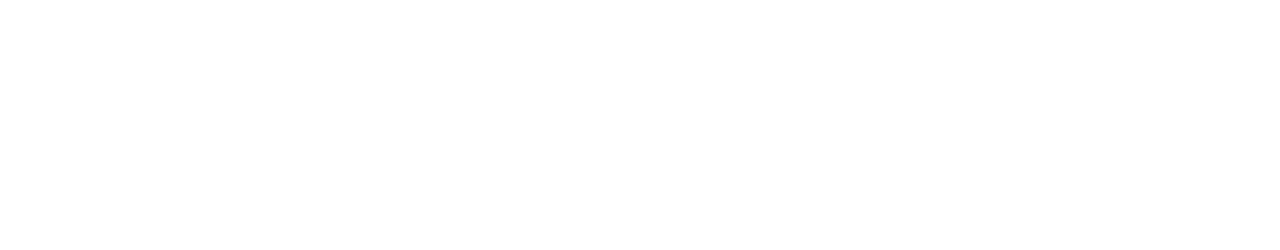
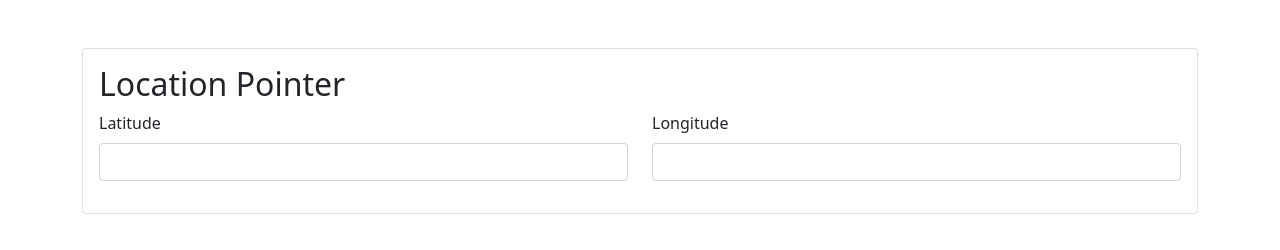
Before and after one commit to Md-coder/google-api, a plain HTML site: page index.html in a window 1280 px wide. Drawn offline with nearby package versions, Linux system fonts and the light colour scheme.

Commit message:
building the ui

```diff
--- a/index.html
+++ b/index.html
@@ -10,14 +10,37 @@
       integrity="sha384-1BmE4kWBq78iYhFldvKuhfTAU6auU8tT94WrHftjDbrCEXSU1oBoqyl2QvZ6jIW3"
       crossorigin="anonymous"
     />
+    <link rel="stylesheet" href="style.css" />
     <title>Mapping</title>
   </head>
   <body>
     <div class="container">
-      <div class="row">
-        <div class="col"></div>
-        <div class="col"></div>
+      <div class="card mt-5">
+        <div class="card-body">
+          <h2 class="card-title">Location Pointer</h2>
+          <div class="row mt-2">
+            <div class="col">
+              <form>
+                <div class="mb-3">
+                  <label for="latitude" class="form-label" id="latitude">Latitude</label>
+                  <input type="number" class="form-control" />
+                </div>
+              </form>
+            </div>
+            <div class="col">
+              <form>
+                <div class="mb-3">
+                  <label for="longitude" class="form-label" id="longitude">Longitude</label>
+                  <input type="number" class="form-control" />
+                </div>
+              </form>
+            </div>
+          </div>
+        </div>
       </div>
+
+      <!-- map -->
+      <div class="map mt-3"></div>
     </div>
 
     <script
```
Also changed, not shown: style.css (added), style.scss (added), 1 other file.
